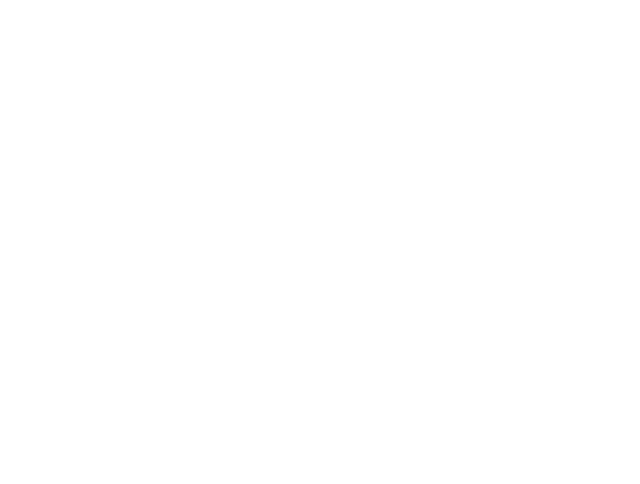
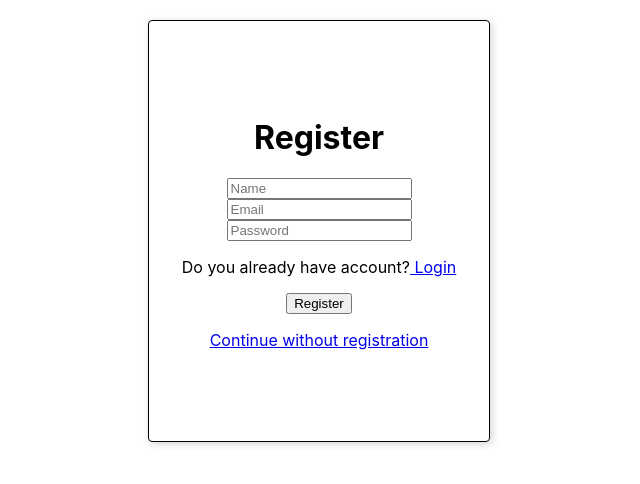
Before and after one commit to karolina-rachuta/pediatric_calculator, a React (Create React App) app: page /register in a window 1280 px wide. Before the commit this address had no page. Shown: the top 484 px of the page, without its empty margins (321-961 px from the left). Built offline with nearby package versions, Linux system fonts and the light colour scheme.

Commit message:
added validation to inputs

```diff
--- a/src/App.css
+++ b/src/App.css
@@ -1,3 +1,7 @@
 body, html {
   font-size: 16px;
 }
+
+.validation-error {
+  border-color: red;
+}
--- a/src/App.js
+++ b/src/App.js
@@ -1,13 +1,15 @@
 import { BrowserRouter, Routes, Route } from "react-router-dom";
 import './App.css';
 import Login from "./components/Login/Login";
+import Register from "./components/register/Register";
 
 function App() {
   return (
     <div className="App">
       <BrowserRouter>
       <Routes>
-        <Route path="/" element={<Login />}/>
+        <Route path="/login" element={<Login />}/>
+        <Route path="/register" element={<Register />}/>
       </Routes>
       </BrowserRouter>
     </div>
--- /dev/null
+++ b/src/components/Login/Login.css
@@ -0,0 +1,15 @@
+.login-box {
+    width: 20rem;
+    max-width: 100%;
+    min-height: 25rem;
+    display: flex;
+    flex-direction: column;
+    align-items: center;
+    justify-content: center;
+    margin: auto;
+    border: 0.0625rem solid black;
+    border-radius: 0.25rem;
+    box-shadow: 0.125rem 0.125rem 0.5rem lightgray;
+    padding: 0.625rem;
+    margin-top: 1.25rem;
+}
--- /dev/null
+++ b/src/components/Login/Login.jsx
@@ -0,0 +1,49 @@
+import { Link } from "react-router-dom";
+import { useState, useRef } from "react";
+import "./Login.css";
+
+function Login() {
+  const [email, setEmail] = useState("");
+  const [password, setPassword] = useState("");
+
+  const inputEmail = useRef(null);
+  const inputPassword = useRef(null);
+
+  const handleValidation = () => {
+    email === ""
+      ? inputEmail.current.classList.add("validation-error")
+      : inputEmail.current.classList.remove("validation-error");
+    password === ""
+      ? inputPassword.current.classList.add("validation-error")
+      : inputPassword.current.classList.remove("validation-error");
+  };
+
+  return (
+    <div className="login-box">
+      <h1>Zaloguj się</h1>
+      <input
+        type="text"
+        ref={inputEmail}
+        placeholder="Email"
+        value={email}
+        onChange={(e) => setEmail(e.target.value)}
+      />
+      <input
+        type="password"
+        ref={inputPassword}
+        placeholder="Password"
+        value={password}
+        onChange={(e) => setPassword(e.target.value)}
+      />
+      <p>
+        I don't have account <Link to="/register">Register</Link>{" "}
+      </p>
+      <button onClick={handleValidation}>Login</button>
+      <p>
+        <Link to="/">Continue without registration </Link>
+      </p>
+    </div>
+  );
+}
+
+export default Login;
--- /dev/null
+++ b/src/components/register/Register.css
@@ -0,0 +1,15 @@
+.register-box {
+    width: 20rem;
+    max-width: 100%;
+    min-height: 25rem;
+    display: flex;
+    flex-direction: column;
+    align-items: center;
+    justify-content: center;
+    margin: auto;
+    border: 0.0625rem solid black;
+    border-radius: 0.25rem;
+    box-shadow: 0.125rem 0.125rem 0.5rem lightgray;
+    padding: 0.625rem;
+    margin-top: 1.25rem;
+}
--- /dev/null
+++ b/src/components/register/Register.jsx
@@ -0,0 +1,54 @@
+import { useState, useRef } from "react";
+import "./Register.css";
+import { Link } from "react-router-dom";
+
+function Register() {
+  const [name, setName] = useState("");
+  const [email, setEmail] = useState("");
+  const [password, setPassword] = useState("");
+
+  const inputEmail = useRef(null);
+  const inputName = useRef(null);
+  const inputPassword = useRef(null);
+
+  const handleValidation = (e) => {
+    email === "" ? inputEmail.current.classList.add("validation-error") : inputEmail.current.classList.remove("validation-error");
+    name === "" ? inputName.current.classList.add("validation-error") : inputName.current.classList.remove("validation-error");
+    password === "" ? inputPassword.current.classList.add("validation-error") : inputPassword.current.classList.remove("validation-error");
+  };
+  return (
+    <div className="register-box">
+      <h1>Register</h1>
+      <input
+        type="text"
+        ref={inputName}
+        placeholder="Name"
+        value={name}
+        onChange={(e) => setName(e.target.value)}
+      />
+      <input
+        type="email"
+        ref={inputEmail}
+        placeholder="Email"
+        value={email}
+        onChange={(e) => setEmail(e.target.value)}
+      />
+      <input
+        type="password"
+        ref={inputPassword}
+        placeholder="Password"
+        value={password}
+        onChange={(e) => setPassword(e.target.value)}
+      />
+      <p>
+        Do you already have account?<Link to="/login"> Login </Link>
+      </p>
+      <button onClick={handleValidation}>Register</button>
+      <p>
+        <Link to="/">Continue without registration </Link>
+      </p>
+    </div>
+  );
+}
+
+export default Register;
```
